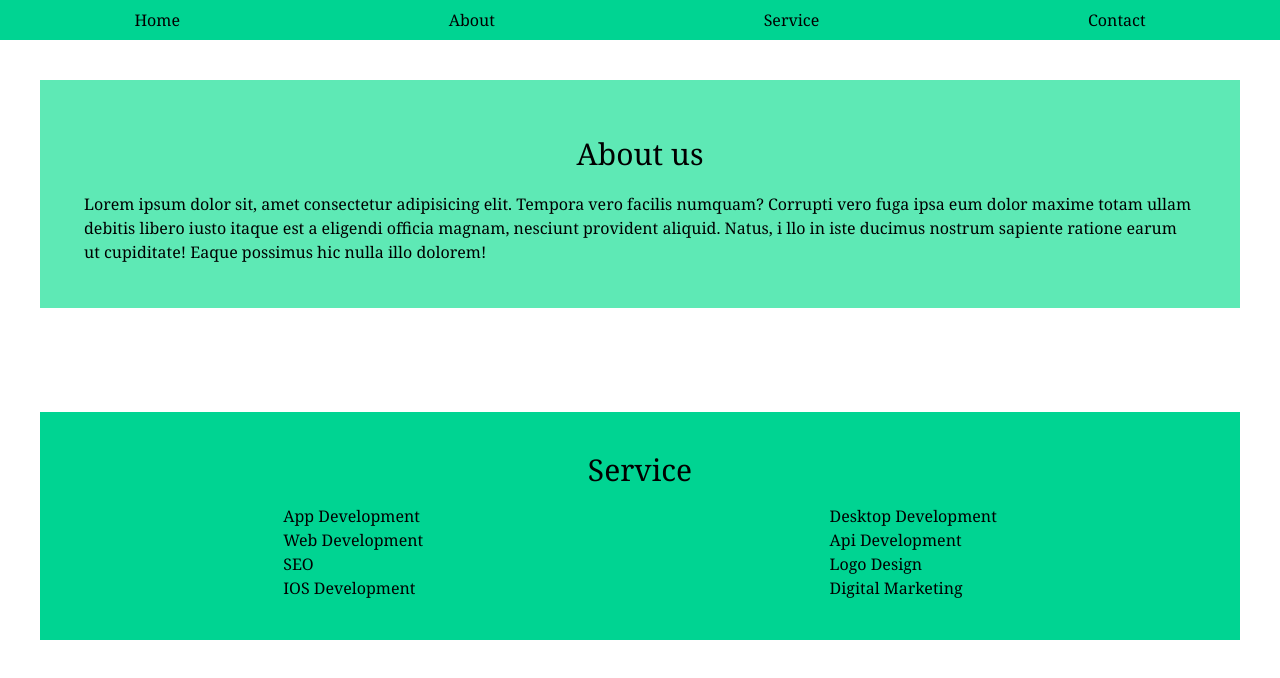
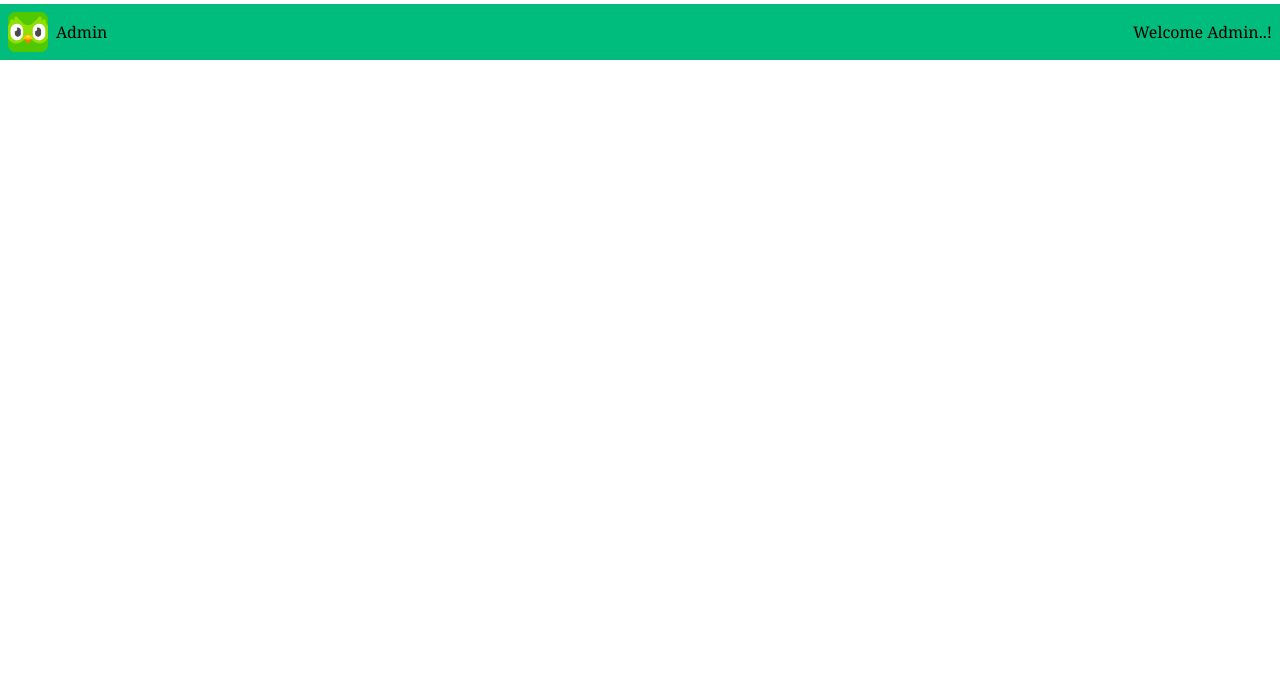
Before and after one commit to PoovarasanMoorthy29/Learn-Angular, an Angular app: page / in a window 1280 px wide. Shown: the top 678 px of the page. Built offline with nearby package versions, Linux system fonts and the light colour scheme.

Commit message:
REFACTOR: download two images and design nav bar

```diff
--- a/src/app/app.html
+++ b/src/app/app.html
@@ -1,50 +1,21 @@
-<!doctype html>
+<!DOCTYPE html>
 <html lang="en">
-  <head>
-    <meta charset="UTF-8" />
-    <meta name="viewport" content="width=device-width, initial-scale=1.0" />
-    <title>Panel</title>
-  </head>
-  <body class="font-serif">
-    <div class="bg-emerald-400 max-h-auto">
-      <ul class="flex justify-around">
-        <li class="p-2 hover:bg-emerald-300"><a href="#">Home</a></li>
-        <li class="p-2 hover:bg-emerald-300"><a href="about">About</a></li>
-        <li class="p-2 hover:bg-emerald-300"><a href="#service">Service</a></li>
-        <li class="p-2 hover:bg-emerald-300"><a href="#">Contact</a></li>
-      </ul>
-    </div>
-    <div id="about " class="bg-emerald-300 max-h-auto p-10 m-10">
-        <h1 class="text-3xl text-center p-4">About us</h1>
-        <p class="p-1">Lorem ipsum dolor sit, amet consectetur adipisicing elit.
-            Tempora vero facilis numquam? Corrupti vero fuga ipsa eum
-            dolor maxime totam ullam debitis libero iusto itaque est a
-            eligendi officia magnam, nesciunt provident aliquid. Natus, i
-            llo in iste ducimus nostrum
-            sapiente ratione earum ut cupiditate! Eaque possimus hic nulla illo dolorem!</p>
-
-    </div><br>
-    <div id="service" class=" h-auto p-10 m-10 bg-emerald-400">
-        <h1 class="text-3xl text-center mb-4 ">Service</h1>
-        <div class="flex justify-around h-auto ">
-            <div class="first-section " >
-            <li class="list-none">App Development</li>
-            <li class="list-none">Web Development</li>
-            <li class="list-none">SEO </li>
-            <li class="list-none">IOS Development</li>
-        </div>
-        <div class="sec-section">
-            <li class="list-none">Desktop Development</li>
-            <li class="list-none">Api Development</li>
-            <li class="list-none">Logo Design </li>
-            <li class="list-none">Digital Marketing</li>
-        </div>
-        </div>
-        <div id="contact">
+<head>
+  <meta charset="UTF-8">
+  <meta name="viewport" content="width=device-width, initial-scale=1.0">
+  <title>Admin Panel</title>
+</head>
+<body class="font-serif bg-emerald-500 text-shadow-black">
+  <nav class="w-full  mt-1">
+    <ul class="flex justify-between items-center p-2">
+      <div class="flex  items-center gap-2">
+        <img src="/duolingo-1.svg" alt="logo" class="h-10 w-10">
+        <h3 class="text-center">Admin</h3>
+      </div>
+      <li class="text-center">Welcome Admin..!</li>
+    </ul>
+  </nav>
 
 
-        </div>
-
-    </div>
-  </body>
+</body>
 </html>
```
Also changed, not shown: public/admin-panel.png (added), public/duolingo-1.svg (added).
